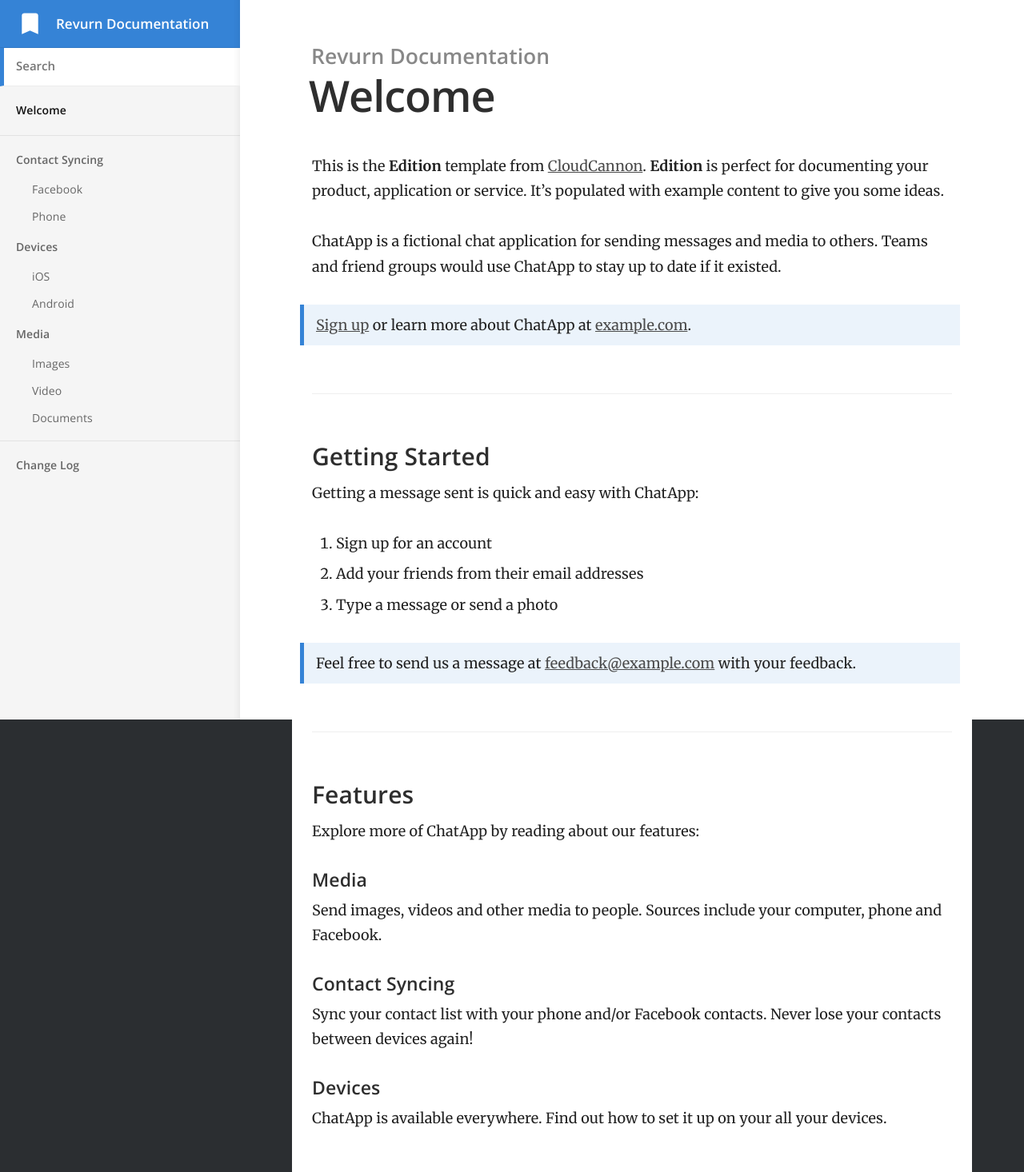
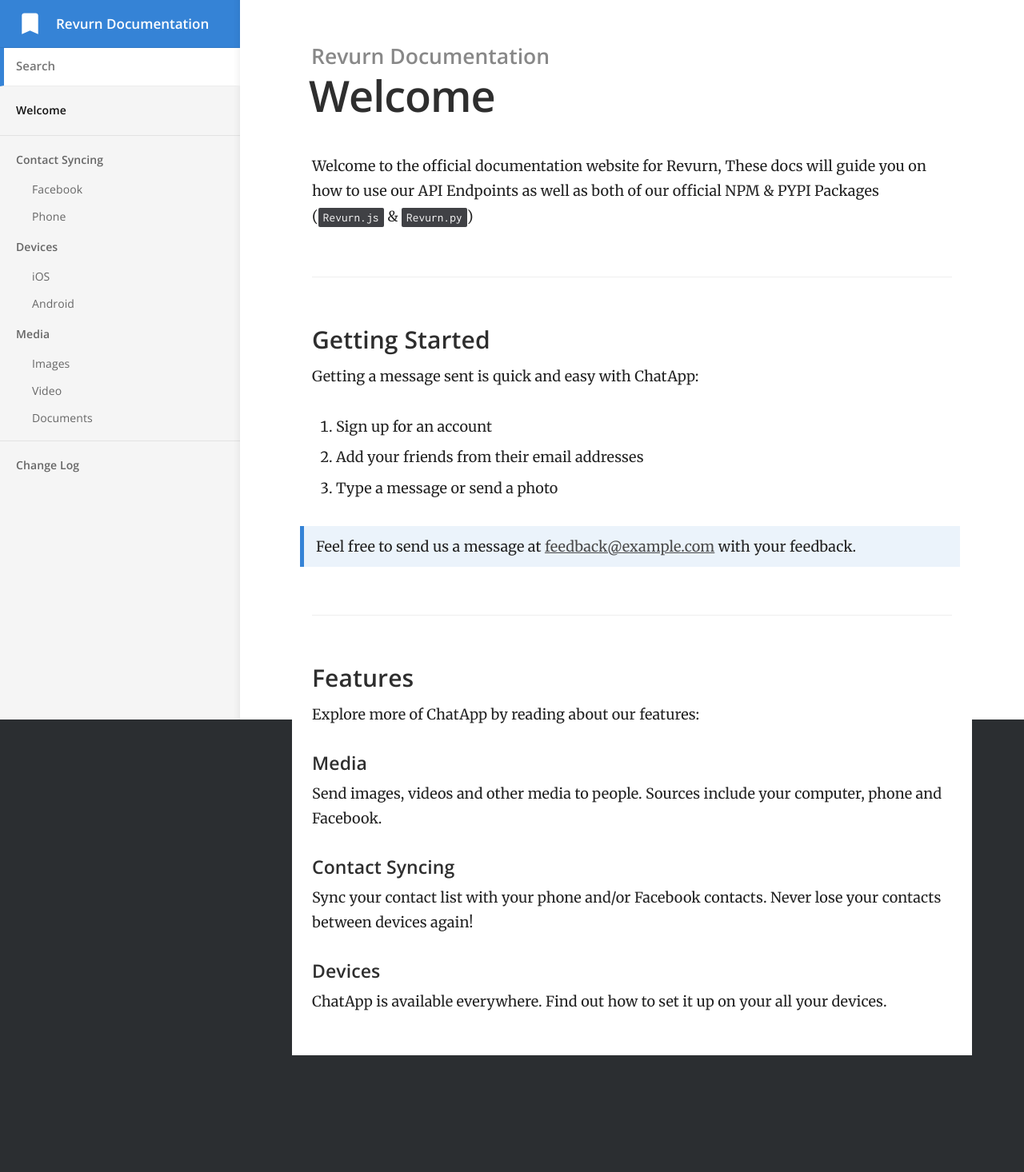
Before and after one commit to Revurn/Documentation, a Jekyll site: the page built from index.md, in a window 1280 px wide. Shown: the whole page at 80% size. Built offline with Jekyll 4.4.1, drawn with Linux system fonts in a browser that asks for light colours; after the commit the page ends 1320 px from its top, so only the background shows below that.

Commit message:
Update index.md

```diff
--- a/index.md
+++ b/index.md
@@ -2,14 +2,7 @@
 title: Welcome
 ---
 
-This is the **Edition** template from [CloudCannon](http://cloudcannon.com/).
-**Edition** is perfect for documenting your product, application or service.
-It's populated with example content to give you some ideas.
-
-ChatApp is a fictional chat application for sending messages and media to others.
-Teams and friend groups would use ChatApp to stay up to date if it existed.
-
-> [Sign up](http://example.com/signup) or learn more about ChatApp at [example.com](http://example.com/).
+Welcome to the official documentation website for Revurn, These docs will guide you on how to use our API Endpoints as well as both of our official NPM & PYPI Packages (<code>Revurn.js</code> & <code>Revurn.py</code>)
 
 ### Getting Started
 
```
